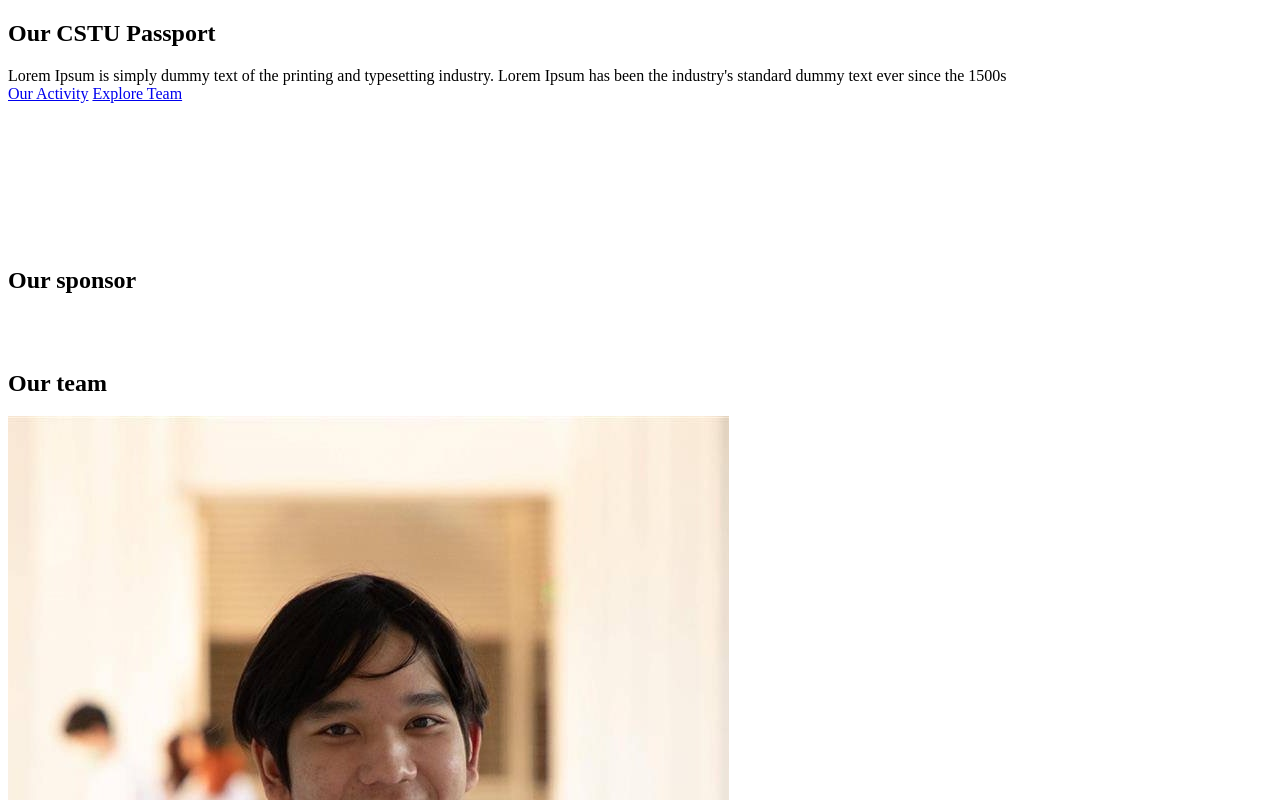
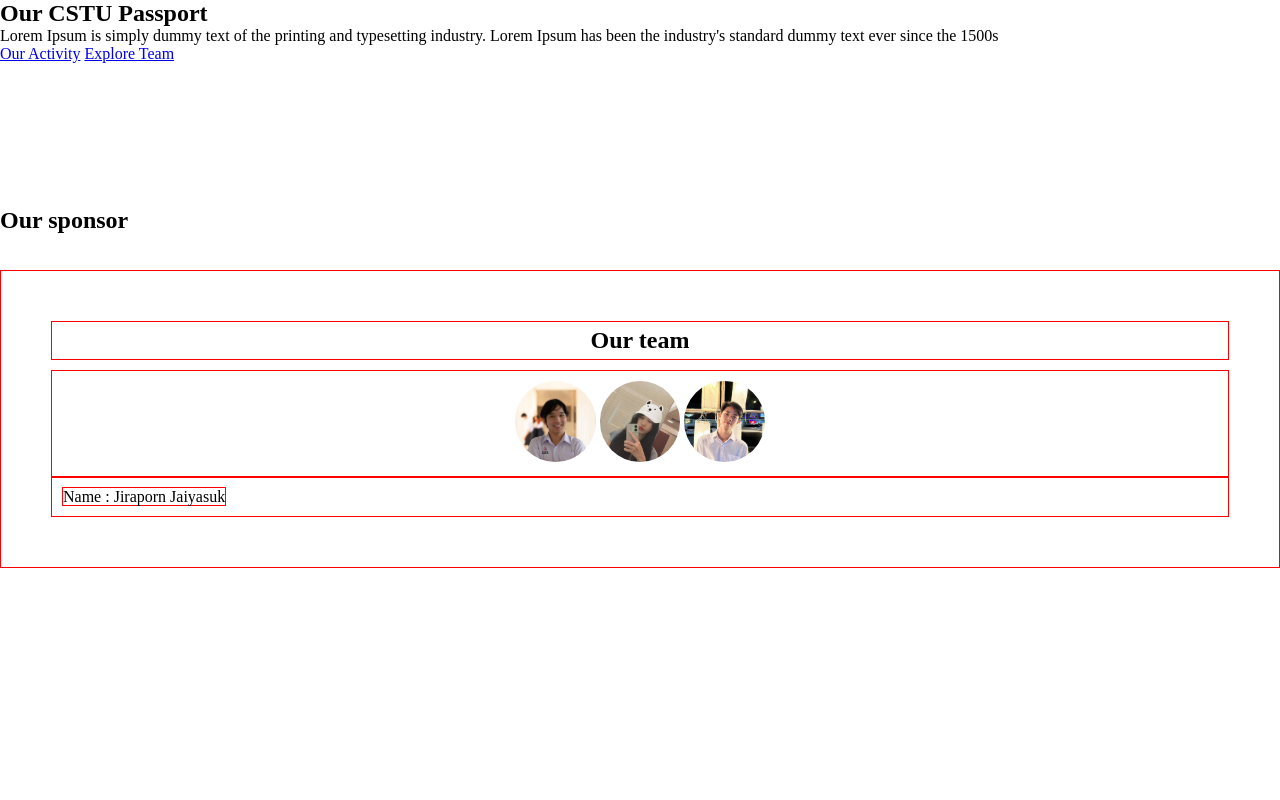
Before and after one commit to krittamark/CS100-Project-G11, a plain HTML site: page html/index.html in a window 1280 px wide. Shown: the top 800 px of the page. Drawn offline with Linux system fonts and the light colour scheme.

Commit message:
feat: add index.css

```diff
--- /dev/null
+++ b/html/assets/stylesheet/index.css
@@ -0,0 +1,43 @@
+*{
+    margin: 0;
+    padding: 0;
+    box-sizing: border-box;
+}
+
+/*team*/
+.content_team {
+    border: 1px solid red;
+    padding: 50px;
+}
+
+.text_wrapper {
+    border: 1px solid red;
+    padding: 5px;
+}
+
+.text_team {
+    text-align: center;
+}
+
+.img_team {
+    border: 1px solid red;
+    padding: 10px;
+    text-align: center;
+    margin-top: 10px;
+}
+
+.img_team img {
+    border-radius: 100%;
+    width: 7%;
+    height: 7%;
+    flex-wrap: wrap ;
+}
+
+.member_text {
+    border: 1px solid red;
+    padding: 10px;
+}
+
+.member_text span {
+    border: 1px solid red;
+}
--- a/html/index.html
+++ b/html/index.html
@@ -5,6 +5,7 @@
     <meta charset="UTF-8" />
     <meta name="viewport" content="width=device-width, initial-scale=1.0" />
     <title>G11 Our Passport</title>
+    <link rel="stylesheet" href="assets/stylesheet/index.css">
 </head>
 
 <body>
@@ -78,17 +79,13 @@
         <div class="member_wrapper">
             <div class="mamber_img">
                 <div class="img_team">
-                    <img src="assets/images/member/markmark.jpg" alt="img_mark">
-                </div>
-                <div class="img_team">
-                    <img src="assets/images/member/kaning.jpg" alt="img_ning">
-                </div>
-                <div class="img_team">
-                    <img src="assets/images/member/nun.jpg" alt="img_nun">
+                    <img src="assets/images/member/markmark.jpg" alt="img_mark" class="img_mark">
+                    <img src="assets/images/member/kaning.jpg" alt="img_ning" class="img_ning">
+                    <img src="assets/images/member/nun.jpg" alt="img_nun" class="img_nun">
                 </div>
             </div>
             <div class="member_text">
-                <span></span>
+                <span>Name : Jiraporn Jaiyasuk</span>
             </div>
         </div>
     </div>
```
